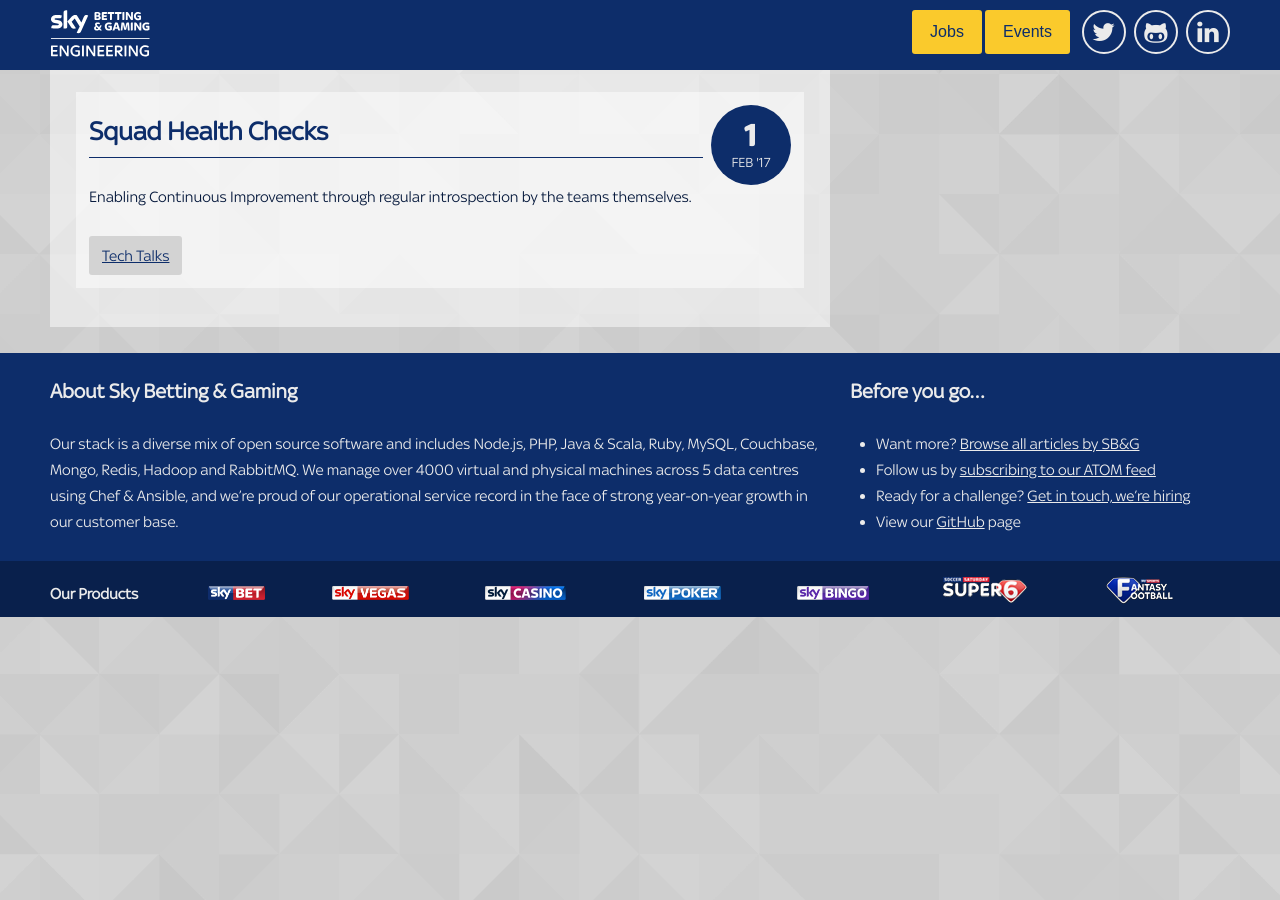
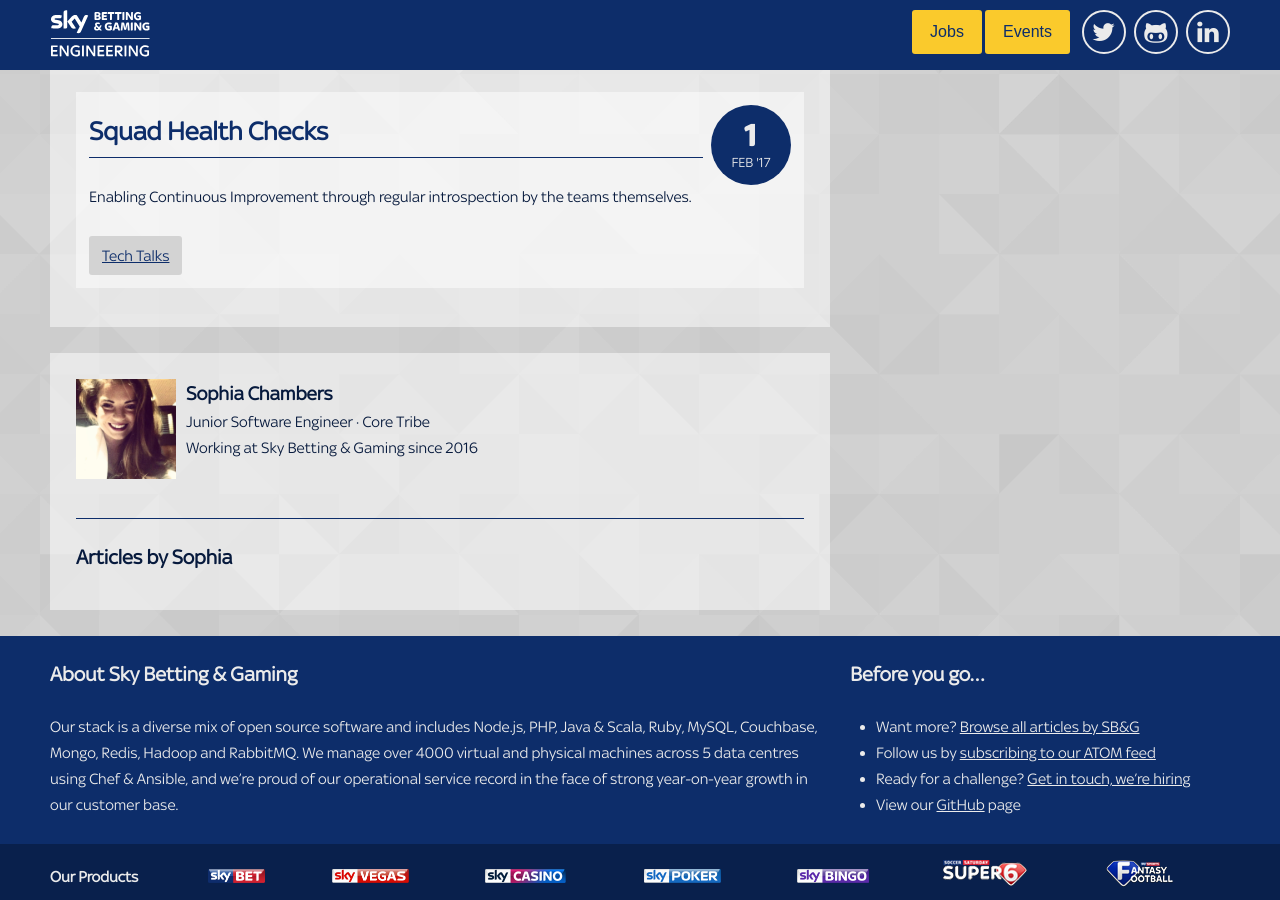
Before and after one commit to skybet/skybet.github.io, a Jekyll site: the page built from authors/index.html, in a window 1280 px wide and 900 px high, scrolled down 26985 px. Built offline with Jekyll 4.4.1, drawn with Linux system fonts in a browser that asks for light colours; nearby versions of some CDN libraries; some web fonts are replaced; comment, search, counter and statistics services are not loaded; before the commit the page ends 27602 px from its top, so only the background shows below that.

Commit message:
Added Sophia Chambers as an author

```diff
--- a/_data/authors.yml
+++ b/_data/authors.yml
@@ -329,3 +329,11 @@
     tribe: Gaming
     startDate: 06-02-2015
     bio: "John works as a Scrum Master in the Gaming Tribe, covering the Gaming Promotions and Casino squads. John is a father of one and in his spare time enjoys running and organising at his local junior parkrun."
+
+sophia_chambers:
+    name: Sophia Chambers
+    image: sophia_chambers.jpg
+    role: Junior Software Engineer
+    tribe: Core
+    startDate: 12-08-2016
+    bio:
```
Also changed, not shown: images/authors/sophia_chambers.jpg (added).
